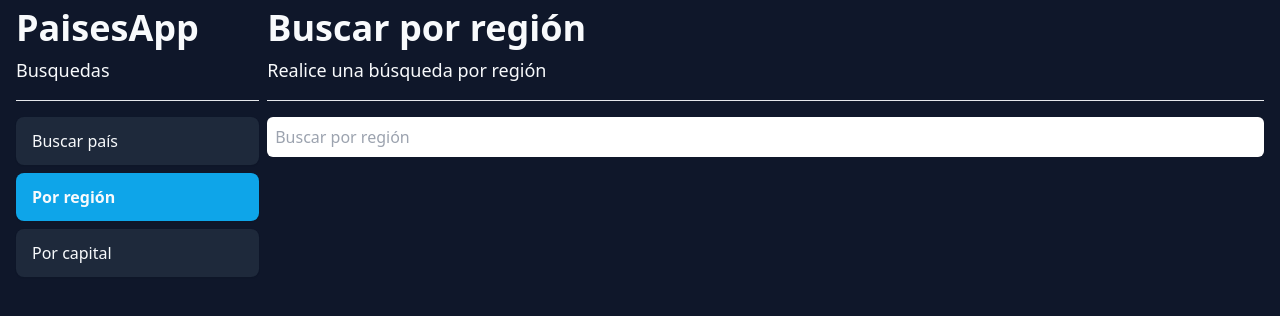
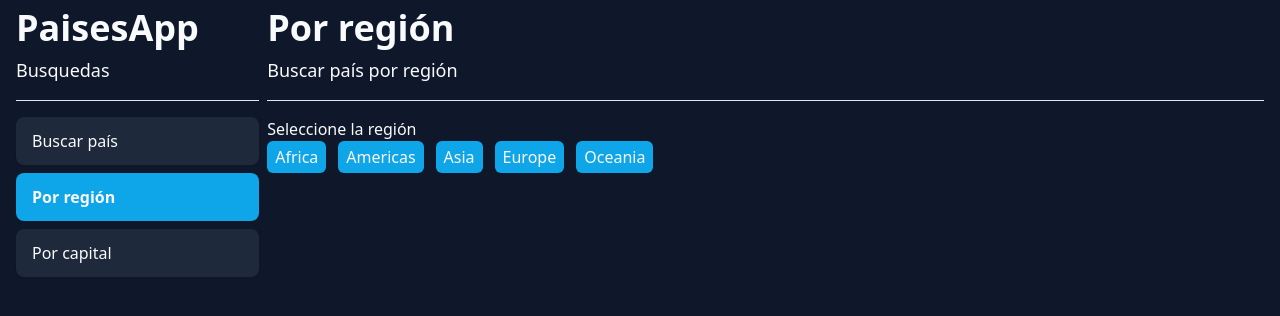
Before and after one commit to 0-ALIK/paisesApp, an Angular app: page /region in a window 1280 px wide. Shown: the top 316 px of the page. Built offline with nearby package versions, Linux system fonts and the light colour scheme.

Commit message:
avanzando con la siguiente parte del proyecto

```diff
--- a/src/app/pais/pages/por-region/por-region.component.ts
+++ b/src/app/pais/pages/por-region/por-region.component.ts
@@ -5,11 +5,16 @@ import { PaisService } from '../../services/pais.service';
 @Component({
   selector: 'app-por-region',
   template: `
-    <app-pais-buscador
-      titleBuscador="Buscar por región"
-      descripBuscador="Realice una búsqueda por región"
-      (onEnter)="buscar( $event )">
-    </app-pais-buscador>
+    <h1 class="text-4xl font-bold">Por región</h1>
+    <h2 class="text-lg mt-2">Buscar país por región</h2>
+    <hr class="my-4">
+    <h2>Seleccione la región</h2>
+    <div class="flex gap-3">
+      <button
+        *ngFor="let region of regiones"
+        class="bg-sky-500 hover:bg-sky-400 py-1 px-2 rounded-md"
+        (click)="activarRegion( region )">{{region}}</button>
+    </div>
     <div *ngIf="hayError" class="bg-red-600 lg:mx-auto font-bold p-2 rounded-md my-4">
       No se encontro nada con el término "{{termino}}"
     </div>
@@ -20,6 +25,7 @@ export class PorRegionComponent {
   public termino: string = '';
   private _hayError: boolean = false;
   private _paises: IPaisAPI[] = [];
+  private _regiones: string[] = ['Africa', 'Americas', 'Asia', 'Europe', 'Oceania'];
 
   constructor (private paisService: PaisService) {}
 
@@ -31,19 +37,14 @@ export class PorRegionComponent {
     return this._hayError;
   }
 
-  public buscar(termino: string): void {
-    this._hayError = false;
-    this.termino = termino;
+  public get regiones(): string[] {
+    return this._regiones;
+  }
 
-    this.paisService.buscarPaisRegion(this.termino).subscribe(
-      (paises: IPaisAPI[]) => {
-        this._paises = paises;
-      },
-      (error) => {
-        this._hayError = true;
-        this._paises = [];
-        console.log(error);
-      }
-    );
+  public activarRegion(region: string): void {
+    this.termino = region;
   }
+
+
+
 }
```
